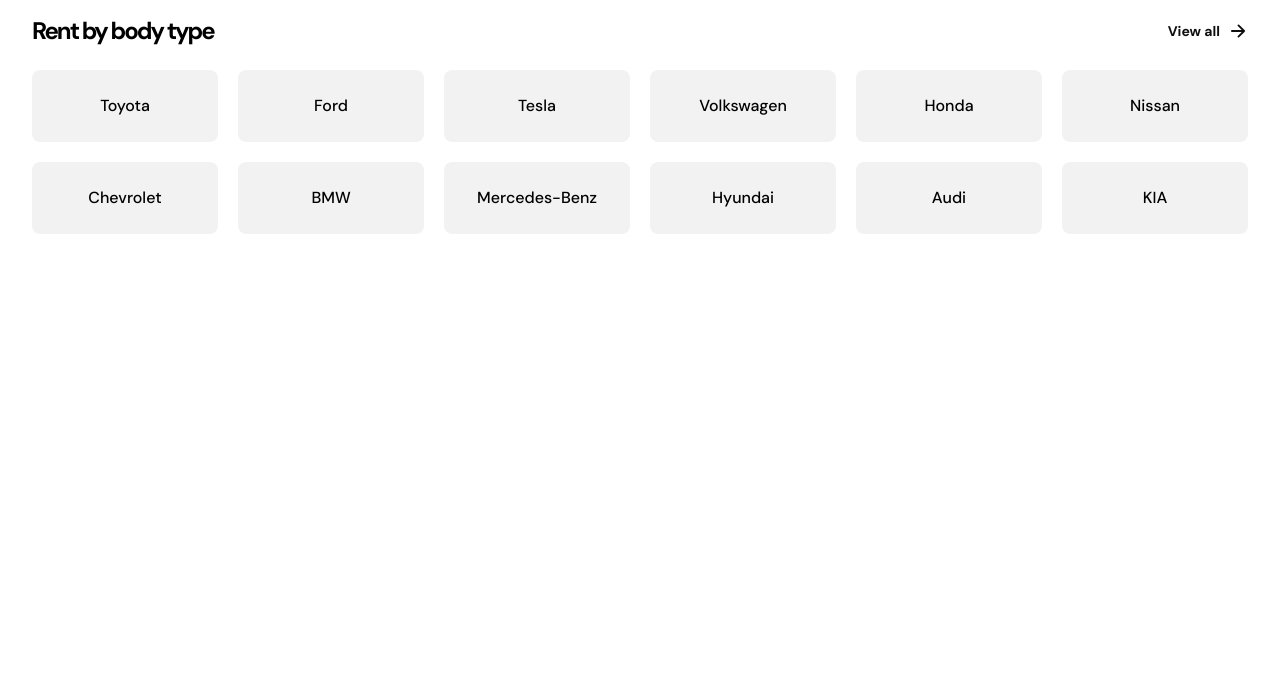
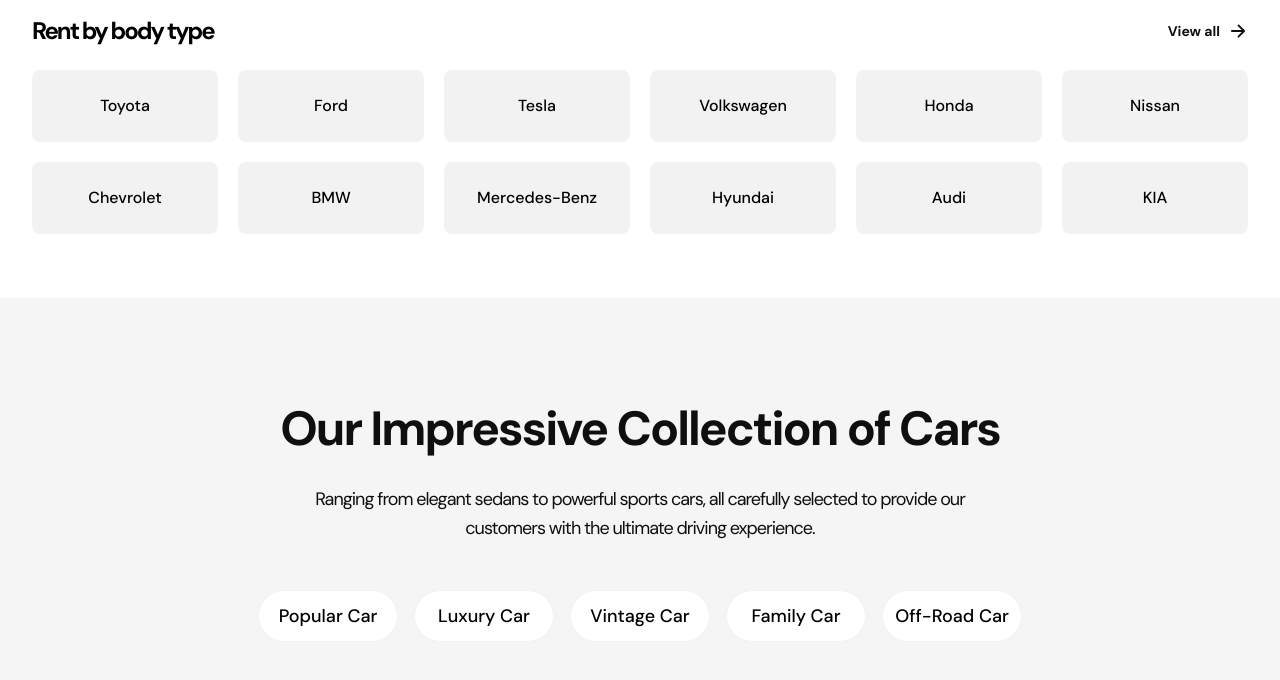
Before and after one commit to Muhammad-Aman1718/car-rental-managment-dashboard, a Next.js app: page / in a window 1280 px wide. Shown: the part 1405-2085 px from the top of the page. Built offline with nearby package versions, Linux system fonts and the light colour scheme.

Commit message:
working on design

```diff
--- a/src/app/page.tsx
+++ b/src/app/page.tsx
@@ -25,6 +25,7 @@ import MainContainer from "@/components/home/MainContainer";
 import FindVehicleInput from "@/components/inputs/FindVehicleInput";
 import ArrowBtn from "@/components/home/ArrowBtn";
 import RentCategorySection from "@/components/home/RentCategorySection";
+import CatogoriesBtn from "@/components/home/CatogoriesBtn";
 
 const Home = () => {
   return (
@@ -118,6 +119,28 @@ const Home = () => {
         />
         <RentCategorySection title="Rent by body type" />
       </MainContainer>
+
+      <div className=" bg-[#F5F5F5] py-[100px] ">
+        <MainContainer className=" bg-[#F5F5F5]  ">
+          <div className=" text-center  ">
+            <h1 className="text-[48px] leading-[130%] text-[#0F0F0F] font-bold tracking-[-2px] mb-6">
+              Our Impressive Collection of Cars
+            </h1>
+            <p className=" text-[18px] text-[#0F0F0F] leading-[160%] tracking-[-1px] text-center mb-12   ">
+              Ranging from elegant sedans to powerful sports cars, all carefully
+              selected to provide our <br /> customers with the ultimate driving
+              experience.
+            </p>
+            <div className=" flex items-center justify-center gap-x-4  ">
+              <CatogoriesBtn btnTitle="Popular Car" />
+              <CatogoriesBtn btnTitle="Luxury Car" />
+              <CatogoriesBtn btnTitle="Vintage Car" />
+              <CatogoriesBtn btnTitle="Family Car" />
+              <CatogoriesBtn btnTitle="Off-Road Car" />
+            </div>
+          </div>
+        </MainContainer>
+      </div>
     </div>
   );
 };
--- /dev/null
+++ b/src/components/home/CatogoriesBtn.tsx
@@ -0,0 +1,20 @@
+import React from "react";
+
+interface CatogoriesBtnPropsTypes {
+  btnTitle?: string;
+  className?: string;
+}
+const CatogoriesBtn: React.FC<CatogoriesBtnPropsTypes> = ({
+  btnTitle,
+  className,
+}) => {
+  return (
+    <button
+      className={`${className} border border-[#0000000D] rounded-[58px] w-[140px] bg-white text-black font-medium text-[18px] leading-[26px] text-center py-3 `}
+    >
+      {btnTitle}
+    </button>
+  );
+};
+
+export default CatogoriesBtn;
```
